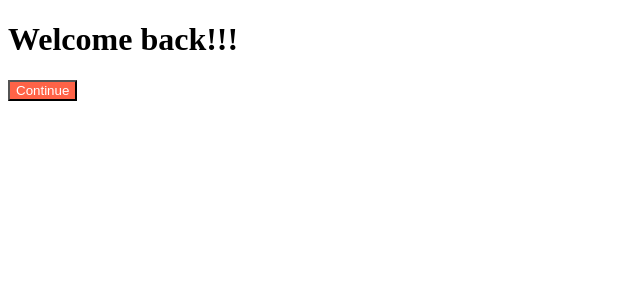
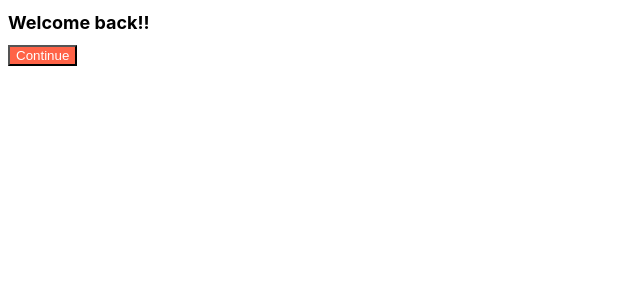
Before and after one commit to yewon97/react-for-beginners-npx, a React (Create React App) app: page / in a window 1280 px wide. Shown: the top 300 px of the page, without its empty margins (0-640 px from the left). Built offline with nearby package versions, Linux system fonts and the light colour scheme.

Commit message:
css 모듈화 시키기

```diff
--- a/src/App.js
+++ b/src/App.js
@@ -1,9 +1,10 @@
 import Button from "./Button";
+import styles from './App.module.css';
 
 function App() {
   return (
     <div>
-      <h1>Welcome back!!!</h1>
+      <h1 className={styles.title}>Welcome back!!</h1>
       <Button text={'Continue'} />
     </div>
   );
--- /dev/null
+++ b/src/App.module.css
@@ -0,0 +1,4 @@
+.title {
+  font-family: -apple-system, BlinkMacSystemFont, 'Segoe UI', Roboto, Oxygen, Ubuntu, Cantarell, 'Open Sans', 'Helvetica Neue', sans-serif;
+  font-size: 18px;
+}
--- a/src/Button.js
+++ b/src/Button.js
@@ -1,15 +1,13 @@
-import propTypes from 'prop-types';
+import PropTypes from 'prop-types';
+import styles from './Button.module.css'
 
 function Button({text}) {
   return (
-  <button style={{
-    backgroundColor: "tomato",
-    color: "white",
-  }}>{text}</button>
+  <button className={styles.btn}>{text}</button>
   );
 }
 Button.propTypes = {
-  text: propTypes.string.isRequired,
+  text: PropTypes.string.isRequired,
 }
 
 // 외부로 export하기 위한 문장
--- /dev/null
+++ b/src/Button.module.css
@@ -0,0 +1,4 @@
+.btn {
+  color: #fff;
+  background-color: tomato;
+}
```
Also changed, not shown: src/styles.css (added).
